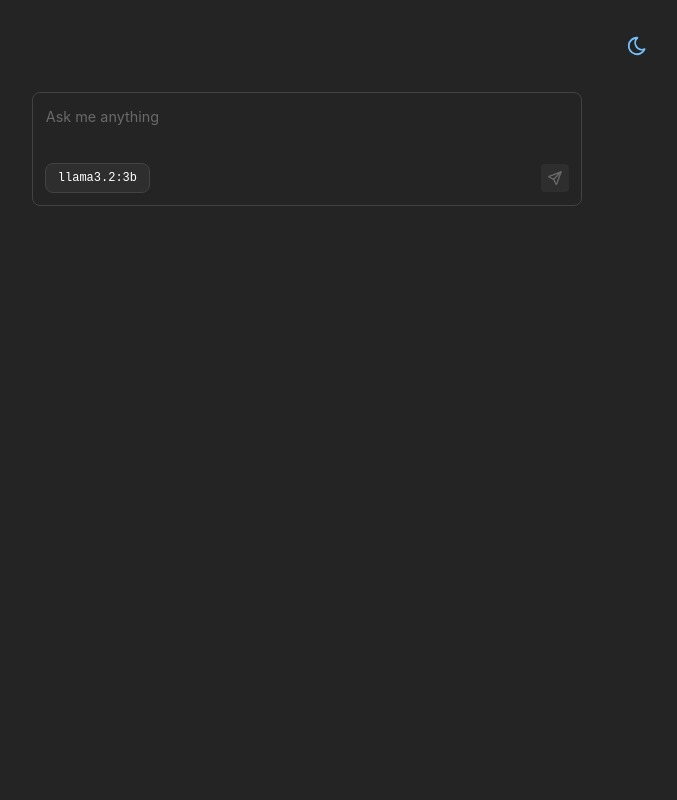
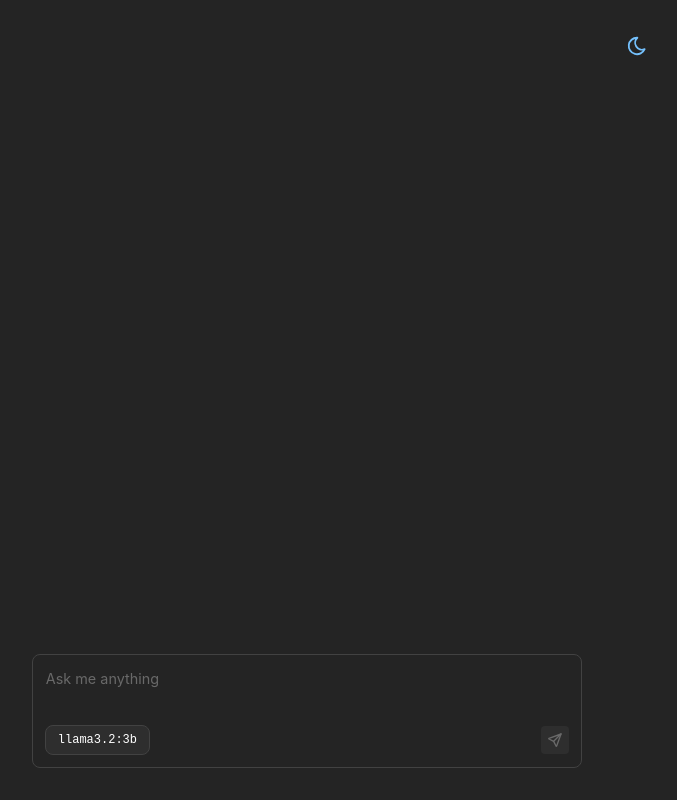
Before and after one commit to leonidas1712/argo, a React (Vite) app: page / in a window 1280 px wide. Shown: the whole page, without its empty margins (333-1010 px from the left). Built offline with nearby package versions, Linux system fonts and the light colour scheme.

Commit message:
fix spacing from color toggle

```diff
--- a/src/App.tsx
+++ b/src/App.tsx
@@ -1,7 +1,7 @@
-import { useState } from "react";
+import { useState, useEffect, useRef } from "react";
 import "@mantine/core/styles.css";
 
-import { Container, Stack, Flex } from "@mantine/core";
+import { Container, Stack, Flex, ScrollArea } from "@mantine/core";
 
 import ColorSchemeToggle from "./components/ColorSchemeToggle";
 import UserMessage from "./components/UserMessage";
@@ -12,15 +12,32 @@ import { ChatMessage } from "./types/commands";
 function App() {
   const [loading, setLoading] = useState(false);
   const [history, setHistory] = useState<ChatMessage[]>([]);
+  const viewport = useRef<HTMLDivElement>(null);
+
+  // Auto scroll to bottom when history changes
+  useEffect(() => {
+    if (viewport.current) {
+      viewport.current.scrollTo({
+        top: viewport.current.scrollHeight,
+        behavior: "smooth",
+      });
+    }
+  }, [history]);
 
   return (
-    <Container size="sm" py="xl">
+    <Container size="sm" py="xl" h="100vh">
+      {/* <Flex justify="flex-end">
+        <ColorSchemeToggle />
+      </Flex> */}
+      <Stack h="100%" justify="space-between">
         {/* Top bar with dark mode toggle */}
-      <Flex justify="flex-end" mb="md">
+        <Flex justify="flex-end">
           <ColorSchemeToggle />
         </Flex>
 
-      <Stack w="100%" mx="auto" mb="md">
+        {/* Scrollable message area */}
+        <ScrollArea mb="sm" viewportRef={viewport}>
+          <Stack>
             {history.map((msg, index) => {
               if (msg.role === "user") {
                 return (
@@ -35,25 +52,10 @@ function App() {
                 </AIMessage>
               );
             })}
+          </Stack>
+        </ScrollArea>
 
-        {/* <UserMessage time="10:19:07 PM">Hi!</UserMessage>
-        <AIMessage time="10:19:07 PM">How can I help you today?</AIMessage>
-        <UserMessage time="10:19:16 PM">
-          What is the capital of France?
-        </UserMessage>
-        <AIMessage time="10:19:16 PM">
-          The capital of France is Paris.
-        </AIMessage>
-        <AIMessage time="10:20:01 PM">
-          The message boxes for both user and AI messages will now stretch to
-          take up the full available width (up to a max of 600px for
-          readability), with the avatar on the left and the message box filling
-          the rest of the row. This should give you a more modern, full-width
-          chat look as requested! Let me know if you want to adjust the max
-          width or any other details.
-        </AIMessage> */}
-      </Stack>
-
+        {/* Chat input fixed at bottom */}
         <Stack gap="md" align="center">
           <ChatInput
             loading={loading}
@@ -62,6 +64,7 @@ function App() {
             setHistory={setHistory}
           />
         </Stack>
+      </Stack>
     </Container>
   );
 }
```
Lines whose indentation alone changed are shown as unchanged.
